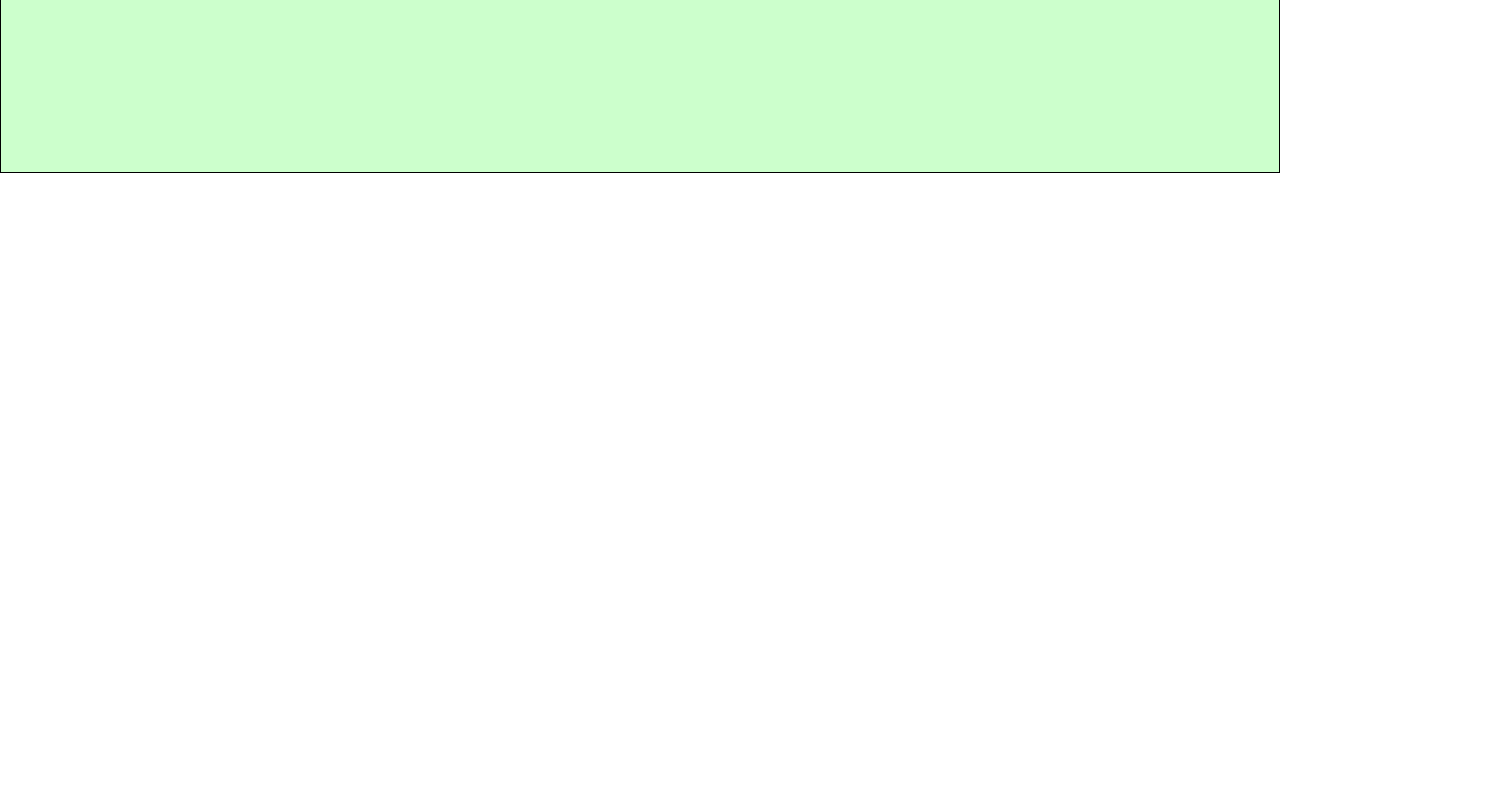
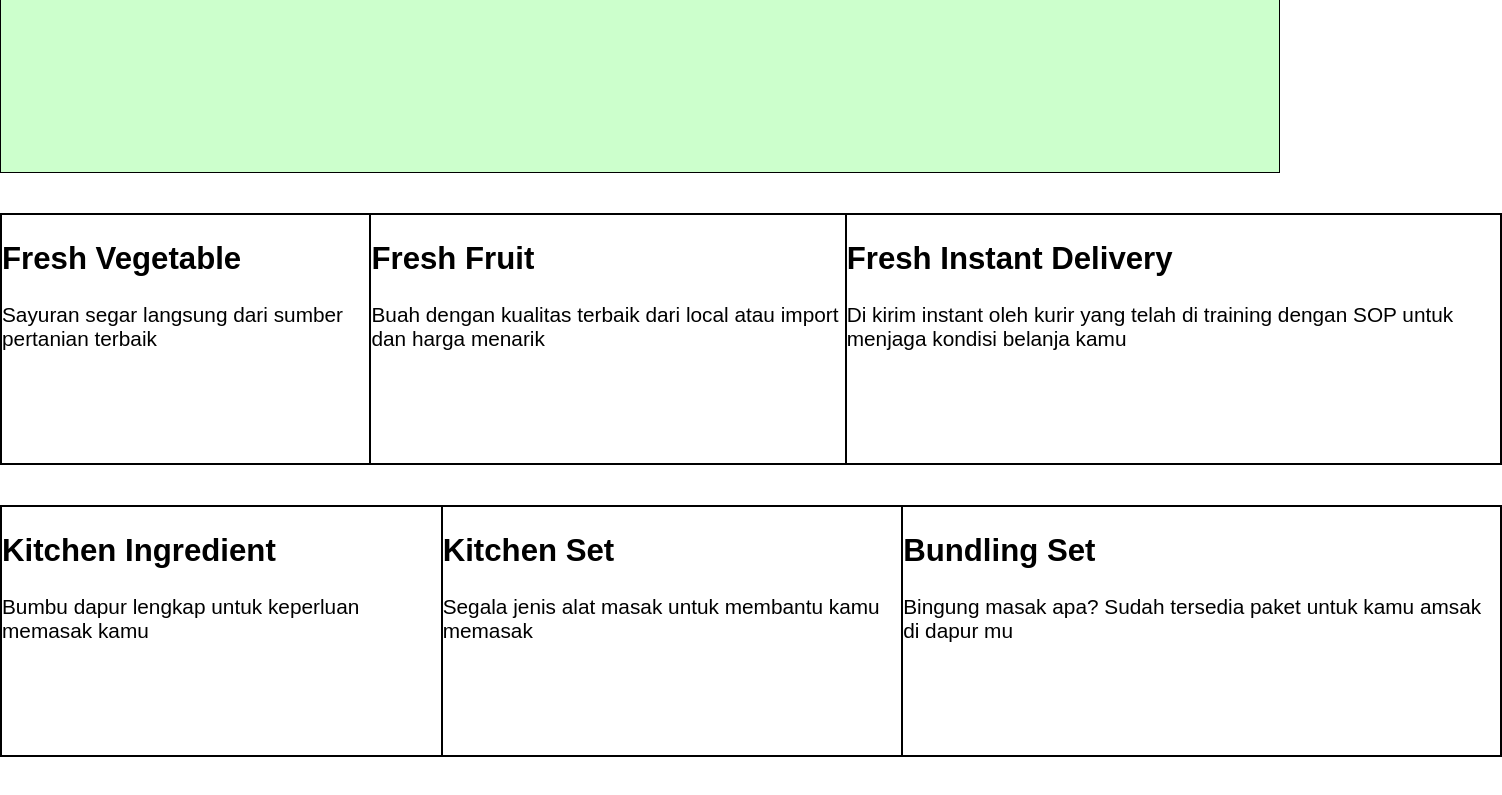
Before and after one commit to luctfyal12/lucet-training-freeCode, a plain HTML site: page index.html in a window 1280 px wide. Shown: the part 2114-2909 px from the top of the page, 1502 px wide, since content can reach past the window. Before the commit the page ends 2787 px from the top, so only its background shows below. Drawn offline with Linux system fonts and the light colour scheme; a web font is replaced by a local one.

Commit message:
Package update

```diff
--- a/index.css
+++ b/index.css
@@ -182,3 +182,29 @@ input[type="submit"] {
     margin-top: 160px;
     font-size: 3.5rem;
 }
+
+.container-package1 {
+    width: 1500px;
+    border: 1px solid black;
+    display: flex;
+    height: 250px;
+    margin: 40px auto;
+    vertical-align: center;
+}
+
+.container-package2 {
+    width: 1500px;
+    border: 1px solid black;
+    display: flex;
+    height: 250px;
+    margin: 40px auto;
+    vertical-align: center;
+}
+
+.package {
+    justify-content: space-evenly;
+    border: 1px solid;
+    font-size: 1.3rem;
+    vertical-align: center;
+
+}
--- a/index.html
+++ b/index.html
@@ -73,5 +73,33 @@
     <div class="bg-space">
         <h1>Our Package</h1>
     </div>
+    <div class="container-package1">
+        <div class="package">
+            <h2>Fresh Vegetable</h2>
+            <p>Sayuran segar langsung dari sumber pertanian terbaik</p>
+        </div>
+        <div class="package">
+            <h2>Fresh Fruit</h2>
+            <p>Buah dengan kualitas terbaik dari local atau import dan harga menarik</p>
+        </div>
+        <div class="package">
+            <h2>Fresh Instant Delivery</h2>
+            <p>Di kirim instant oleh kurir yang telah di training dengan SOP untuk menjaga kondisi belanja kamu</p>
+        </div>
+    </div>
+    <div class="container-package2">
+        <div class="package">
+            <h2>Kitchen Ingredient</h2>
+            <p>Bumbu dapur lengkap untuk keperluan memasak kamu</p>
+        </div>
+        <div class="package">
+            <h2>Kitchen Set</h2>
+            <p>Segala jenis alat masak untuk membantu kamu memasak</p>
+        </div>
+        <div class="package">
+            <h2>Bundling Set</h2>
+            <p>Bingung masak apa? Sudah tersedia paket untuk kamu amsak di dapur mu</p>
+        </div>
+    </div>
 </body>
 </html>
```
